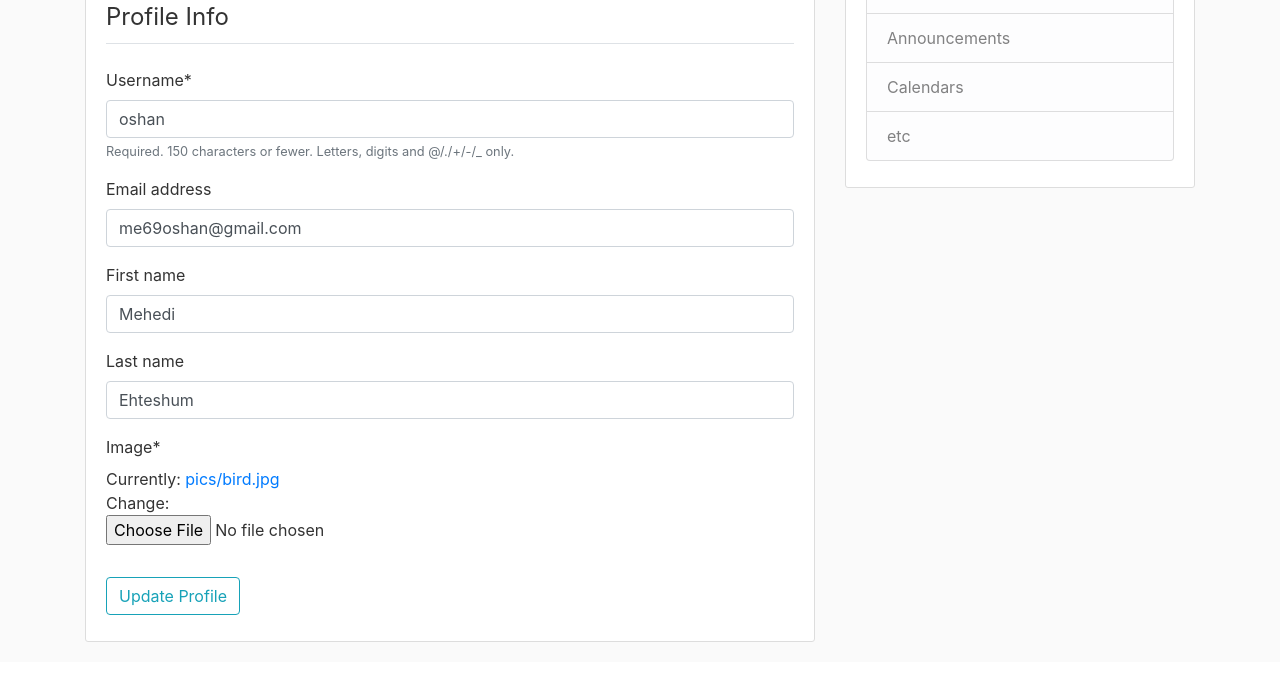
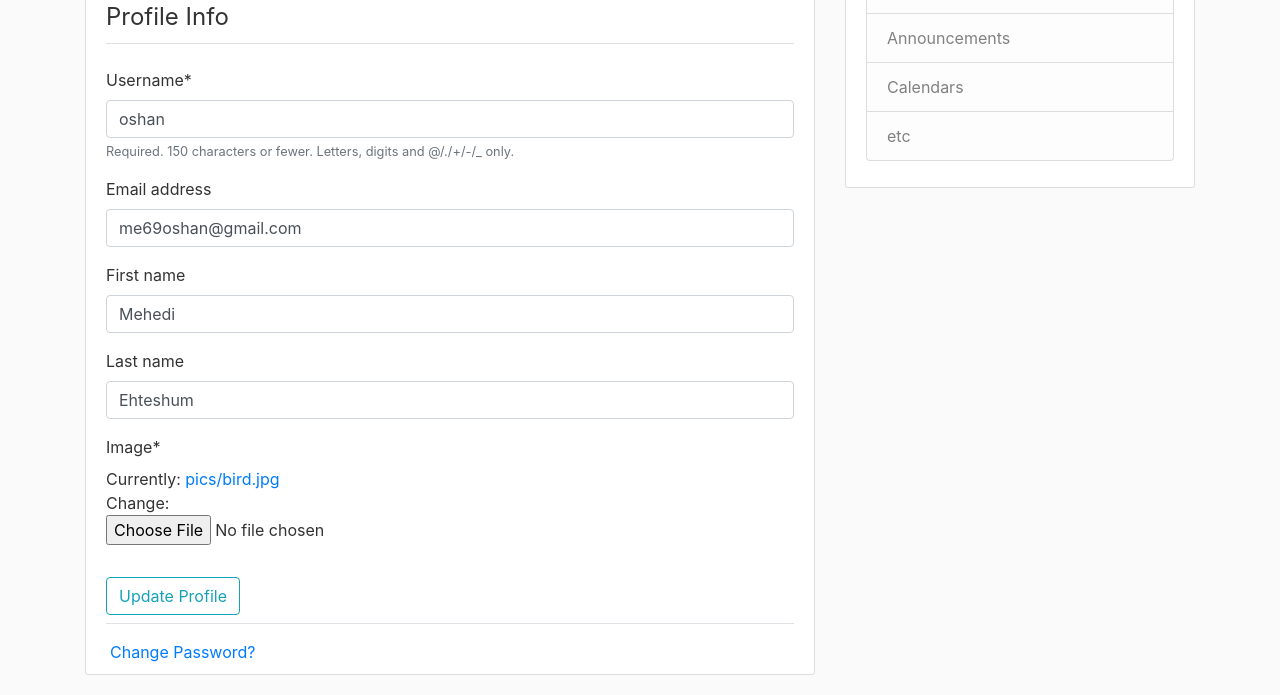
Before and after one commit to MehediEhteshum/MehedisBlog-Django, a Django app: page /user-profile/ in a window 1280 px wide. Shown: the part 233-928 px from the top of the page. Before the commit the page ends 875 px from the top, so only its background shows below. Run offline with Django 3.2, Linux system fonts and the light colour scheme; a user stored in the database is signed in; data comes from the database, SQL or seed files in the repository; both versions use the stored data as it was after the commit; some libraries are stand-ins or nearby versions.

Commit message:
password reset/change link provided;

```diff
--- a/project/templates/users/profile.html
+++ b/project/templates/users/profile.html
@@ -4,7 +4,8 @@
 {% block content %}
 <div class="content-section">
     <div class="media">
-        <img class="rounded-circle account-img" src="{{user.profile.image.url}}" alt="{{user.username}}'s Profile Picture">
+        <img class="rounded-circle account-img" src="{{user.profile.image.url}}"
+            alt="{{user.username}}'s Profile Picture">
         <div class="media-body">
             <h2 class="account-heading">{{user.username}}</h2>
             <p>{{user.first_name}} {{user.last_name}}</p>
@@ -18,9 +19,10 @@
             {{u_form|crispy}}
             {{p_form|crispy}}
         </fieldset>
-        <div class="form-group">
+        <div class="border-bottom pb-2 form-group">
             <button class="btn btn-outline-info" type="submit">Update Profile</button>
         </div>
     </form>
+    <a class="ml-1" href="{% url 'password_reset' %}">Change Password?</a>
 </div>
 {% endblock content %}
--- a/project/templates/users/signin.html
+++ b/project/templates/users/signin.html
@@ -14,6 +14,7 @@
         </fieldset>
         <div class="form-group">
             <button class="btn btn-outline-info" type="submit">Sign In</button>
+            <a class="ml-1" href="{% url 'password_reset' %}">Forgot Password?</a>
         </div>
     </form>
 
```
Also changed, not shown: project/db.sqlite3.
